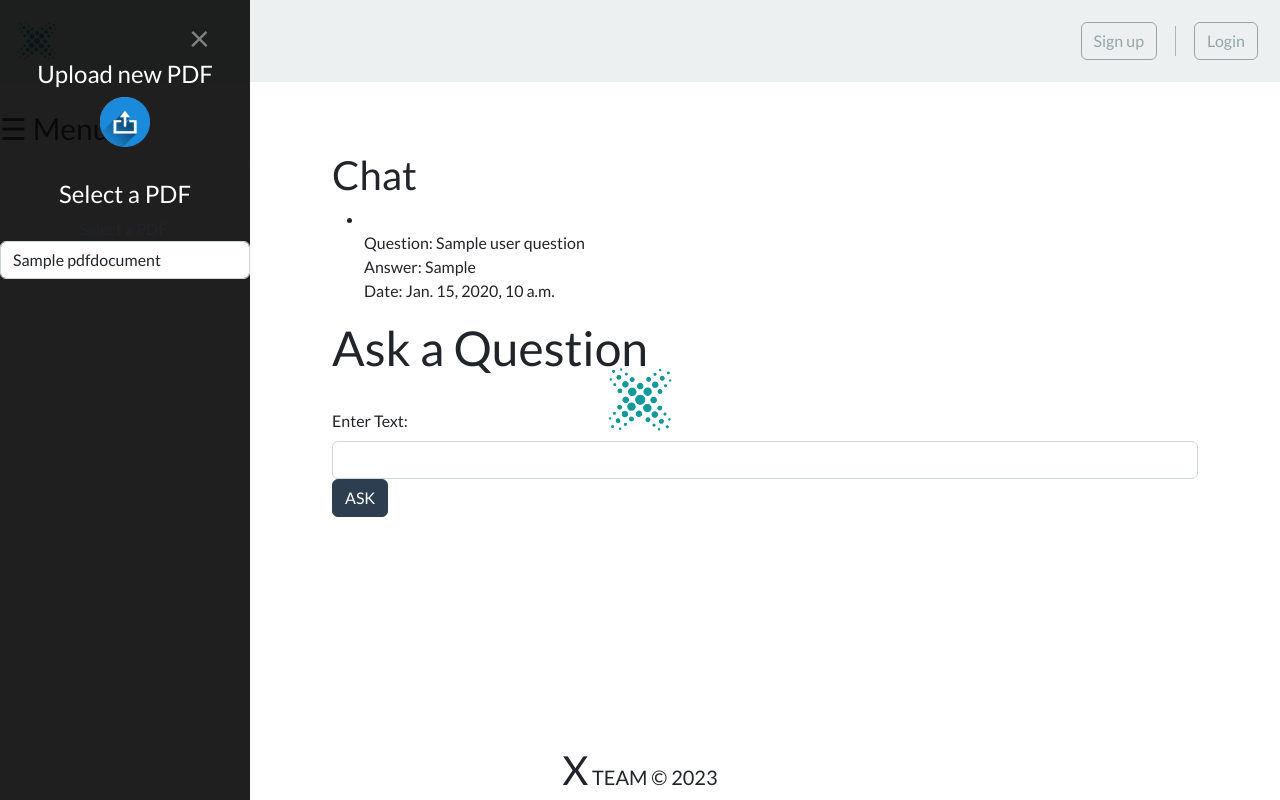
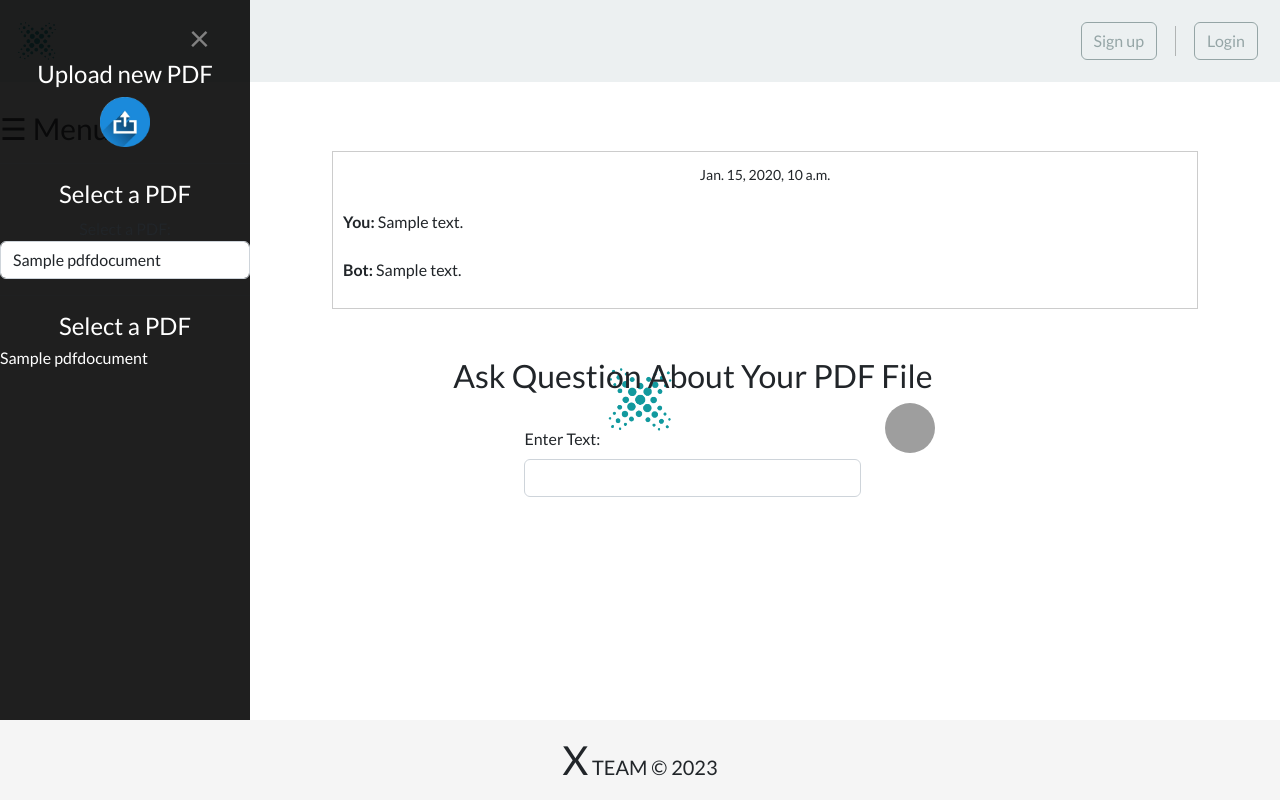
Before and after one commit to DenBilokon/doc_X_chat, a Django app: template doc_X_chat/chat_llm/templates/chat_llm/chat_base.html in a window 1280 px wide. Run offline with Django 4.2, Linux system fonts and the light colour scheme; tables that the repository leaves empty hold one stand-in row (values such as "Sample post"); the template is opened without the code that fills it: values that come from a table or form of the project are taken from there, most other values are stand-ins (such as "Sample title", 1, 10 or a date in 2020); some libraries are stand-ins or nearby versions; grey boxes are pictures that could not be loaded.

Commit message:
add chat

```diff
--- a/doc_X_chat/chat_llm/templates/chat_llm/chat_base.html
+++ b/doc_X_chat/chat_llm/templates/chat_llm/chat_base.html
@@ -44,35 +44,63 @@
             </select>
         </div>
     </div>
+    <hr>
+    <h4 class="text-center" style="color: white;">Select a PDF</h4>
+    <div class="text">
+        {% for pdf in user_pdfs %}
+        <h6 style="color: white;">{{ pdf.title }}</h6>
+        {% endfor %}
     </div>
+</div>
+
+
 <div class="container">
     <div id="main">
-        <h2>Chat</h2>
+        <div class="chat-history-container" id="chat-history-container">
+            <div class="chat-history">
                 <ul>
+                    {% for message in chat_message %}
                     <li>
+                        <center><small>{{ message.timestamp }}</small></center>
                         <br>
-                Question: {{ user_question }}<br>
-                Answer: {{ chat_response }}<br>
-                Date: {{ timestamp }}
+                        <strong>You:</strong> {{ message.message }}<br><br>
+                        <strong>Bot:</strong> {{ message.answer }}<br>
                     </li>
+                    {% endfor %}
                 </ul>
-
-        <h1>Ask a Question</h1>
+            </div>
+        </div>
+        <br><br>
+        <div class="container">
+            <div class="row">
+                <div class="col-md-10">
                     <div class="form-box">
-            <form action="{% url 'ask_question' %}" method="post">
+                        <h3 align="center">Ask Question About Your PDF File</h3>
+                        <form action="{% url 'ask_question' %}" method="post" class="form-inline">
                             {% csrf_token %}
+                            <div class="form-group row">
+                                <label for="textInput" class="col-md-3 col-form-label mt-4"></label>
+                                <div class="col-md-6">
                                     <div class="form-group">
                                         <label for="textInput" class="form-label mt-4">Enter Text:</label>
                                         <input class="form-control" type="text" id="textInput" name="user_question">
                                         <!-- Цей прихований елемент буде використовуватися для передачі вибраного PDF -->
                                         <input type="hidden" name="selected_pdf" id="main_selected_pdf">
                                     </div>
-                <button type="submit" class="btn btn-primary">ASK</button>
+                                </div>
+                                <div class="col-md-3">
+                                    <input type="image"
+                                           src="https://i.pinimg.com/originals/60/b6/40/60b6403f7192e21afc0f3194b92df572.jpg"
+                                           alt="Submit" style="width: 50px; height: 50px; border-radius: 50%;">
+                                </div>
+                            </div>
                         </form>
                     </div>
                 </div>
             </div>
-
+        </div>
+    </div>
+</div>
 <!-- JavaScript goes at the end -->
 <script>
     function submitForm() {
@@ -149,4 +177,44 @@ function triggerFileSelect() {
 }
 
 </style>
+
+<style>
+    /* Add this style block within your HTML file or in your CSS file */
+    #selected_pdf {
+        width: 100%; /* Adjust the percentage value as needed */
+    }
+
+    .fixed-bottom {
+        /* Опціонально: стиль для фіксованого блоку внизу */
+        background-color: #f5f5f5; /* Задайте бажаний фон */
+        padding: 10px; /* Опціонально: встановіть відступи */
+    }
+
+    .chat-history-container {
+        max-height: 300px; /* Встановіть максимальну висоту для контейнера історії чату */
+        overflow-y: scroll; /* Увімкніть вертикальну прокрутку, коли вміст перевищує висоту контейнера */
+        border: 1px solid rgba(0, 0, 0, 0.2); /* Встановіть рамку з прозорістю (rgba) */
+        padding: 10px; /* Опціонально: додайте відступ для відокремлення */
+        background-color: rgba(255, 255, 255, 0.9); /* 0.9 - це рівень прозорості фону */
+        background-size: cover; /* Опціонально: встановіть розмір фону */
+        z-index: 0;
+    }
+
+    .chat-history ul {
+        list-style-type: none;
+        padding: 0;
+    }
+
+    .chat-history li {
+        margin-bottom: 10px;
+    }
+</style>
+
+<script>
+    // Отримуємо посилання на елемент контейнера
+    var chatHistoryContainer = document.getElementById("chat-history-container");
+
+    // Прокручуємо контейнер до нижнього краю
+    chatHistoryContainer.scrollTop = chatHistoryContainer.scrollHeight;
+</script>
 {% endblock %}
```
Also changed, not shown: doc_X_chat/chat_llm/views.py (+15 -8 lines). Lines whose indentation alone changed are shown as unchanged.
